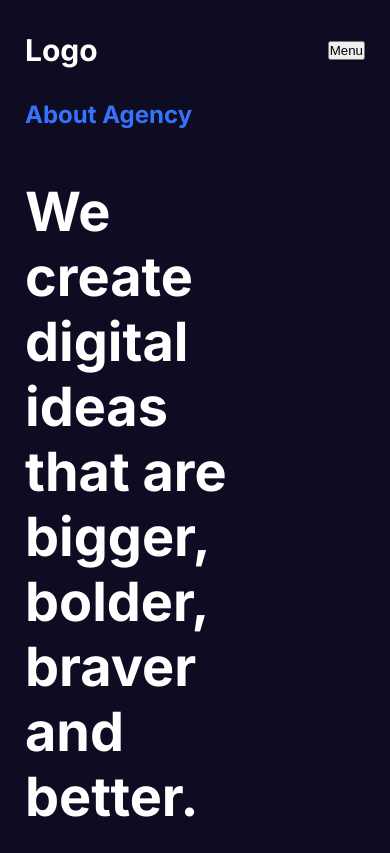
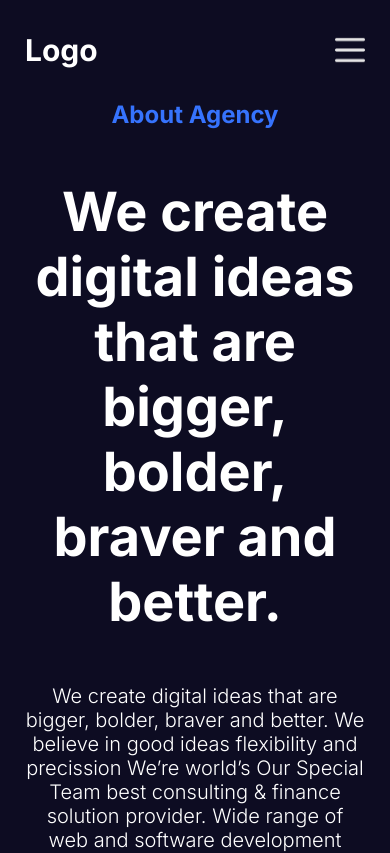
Before and after one commit to NgoTanKhoa21042001/nextjs14-lamdadev, a Next.js app: page /about in a window 390 px wide. Shown: the top 853 px of the page. Built offline with nearby package versions, Linux system fonts and the light colour scheme.

Commit message:
Single Blog Page Design

```diff
--- a/next.config.mjs
+++ b/next.config.mjs
@@ -6,6 +6,10 @@ const nextConfig = {
         protocol: "https",
         hostname: "images.pexels.com",
       },
+      {
+        protocol: "https",
+        hostname: "images.unsplash.com",
+      },
     ],
   },
 };
--- a/src/app/about/about.module.css
+++ b/src/app/about/about.module.css
@@ -43,3 +43,13 @@
 .img {
   object-fit: contain;
 }
+@media (max-width: 768px) {
+  .container {
+    flex-direction: column;
+    text-align: center;
+  }
+  .boxes {
+    flex-direction: column;
+    gap: 50px;
+  }
+}
--- /dev/null
+++ b/src/app/blog/[slug]/singlePost.module.css
@@ -0,0 +1,61 @@
+.container {
+  display: flex;
+  gap: 100px;
+}
+.imgContainer {
+  flex: 1;
+  position: relative;
+  height: calc(100vh - 200px);
+}
+
+.img {
+  object-fit: cover;
+}
+
+.imgContainer {
+  flex: 1;
+  position: relative;
+  height: calc(100vh - 200px);
+}
+
+.textContainer {
+  flex: 2;
+  display: flex;
+  flex-direction: column;
+  gap: 50px;
+}
+
+.detail {
+  display: flex;
+  gap: 20px;
+}
+
+.avatar {
+  object-fit: cover;
+  border-radius: 50%;
+}
+.detailText {
+  display: flex;
+  flex-direction: column;
+  gap: 10px;
+}
+
+.detailTitle {
+  color: gray;
+  font-weight: bold;
+}
+.detailValue {
+  font-weight: 500;
+}
+
+.title {
+  font-size: 64px;
+}
+
+@media (max-width: 768px) {
+  .container {
+    flex-direction: column;
+    align-items: center;
+    justify-content: space-around;
+  }
+}
--- a/src/app/contact/contact.module.css
+++ b/src/app/contact/contact.module.css
@@ -40,3 +40,9 @@
   cursor: pointer;
   border-radius: 5px;
 }
+
+@media (max-width: 768px) {
+  .container {
+    flex-direction: column;
+  }
+}
--- a/src/components/navbar/links/Links.jsx
+++ b/src/components/navbar/links/Links.jsx
@@ -2,6 +2,7 @@
 import React, { useState } from "react";
 import styles from "./links.module.css";
 import NavLink from "./navLink/navLink";
+import Image from "next/image";
 
 const links = [
   {
@@ -41,12 +42,18 @@ const Links = () => {
         )}
       </div>
       {/* mobile */}
-      <button
-        className={styles.menuButton}
-        onClick={() => setOpen((prev) => !prev)}
+      {/* <button
       >
         Menu
-      </button>
+      </button> */}
+      <Image
+        className={styles.menuButton}
+        src="/menu.png"
+        alt=""
+        width={30}
+        height={30}
+        onClick={() => setOpen((prev) => !prev)}
+      />
       {open && (
         <div className={styles.mobileLinks}>
           {links.map((link) => (
```
Also changed, not shown: src/app/blog/[slug]/page.jsx (+38 -2 lines).
